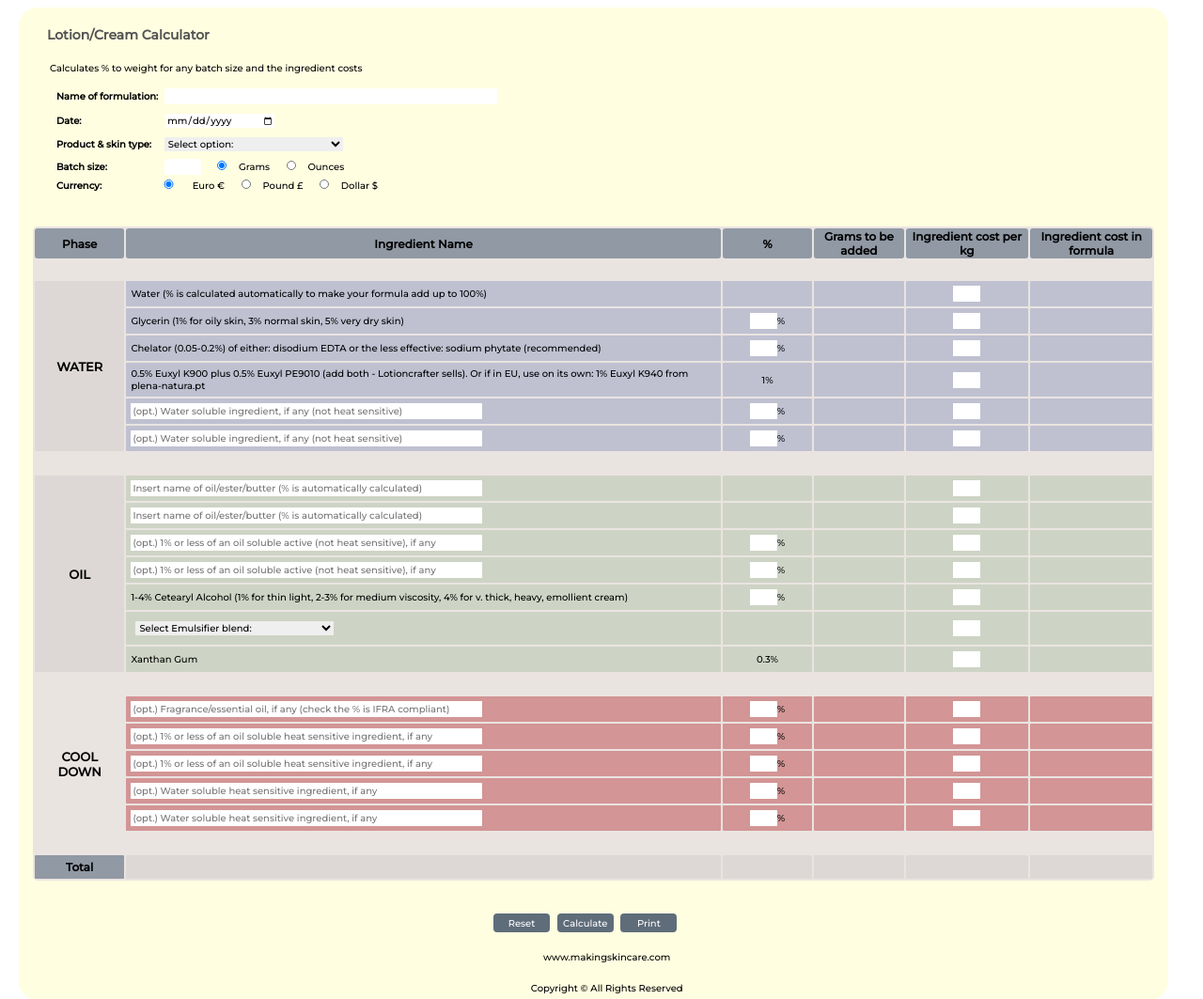
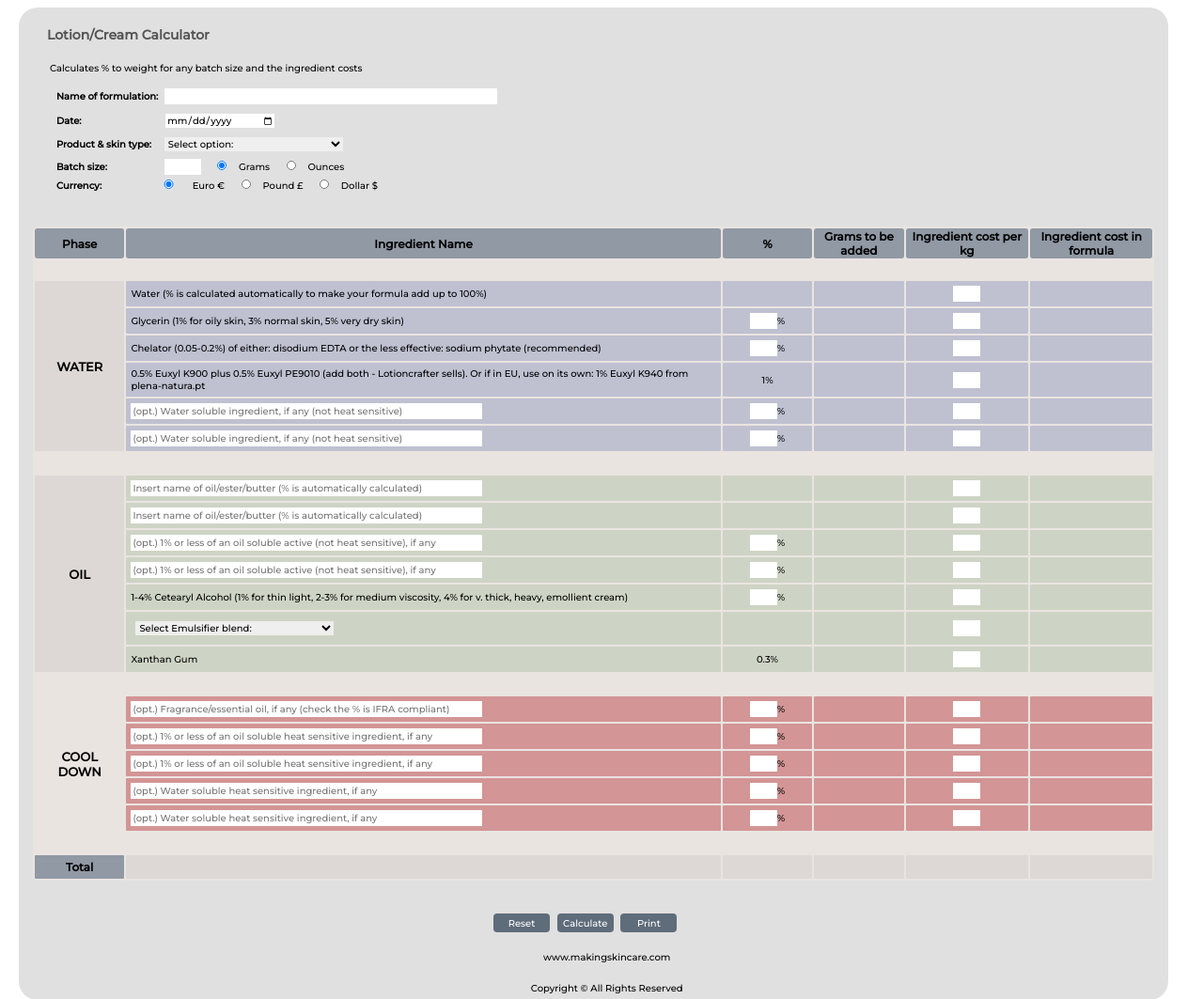
Before and after one commit to rute-sophie/skincare-calculator, a plain HTML site: page index.html in a window 1280 px wide. Shown: the top 1063 px of the page at 94% size. Drawn offline with nearby package versions, Linux system fonts and the light colour scheme.

Commit message:
Update main.css

```diff
--- a/stylesheets/main.css
+++ b/stylesheets/main.css
@@ -113,7 +113,7 @@ tr:nth-child(odd) {
 }
 
 .main-grid{
-  background-color: #fffee0;
+  background-color: #e0e0e0;
   display: block;
   border-color: #545454;
   margin-left: 12px;
```
